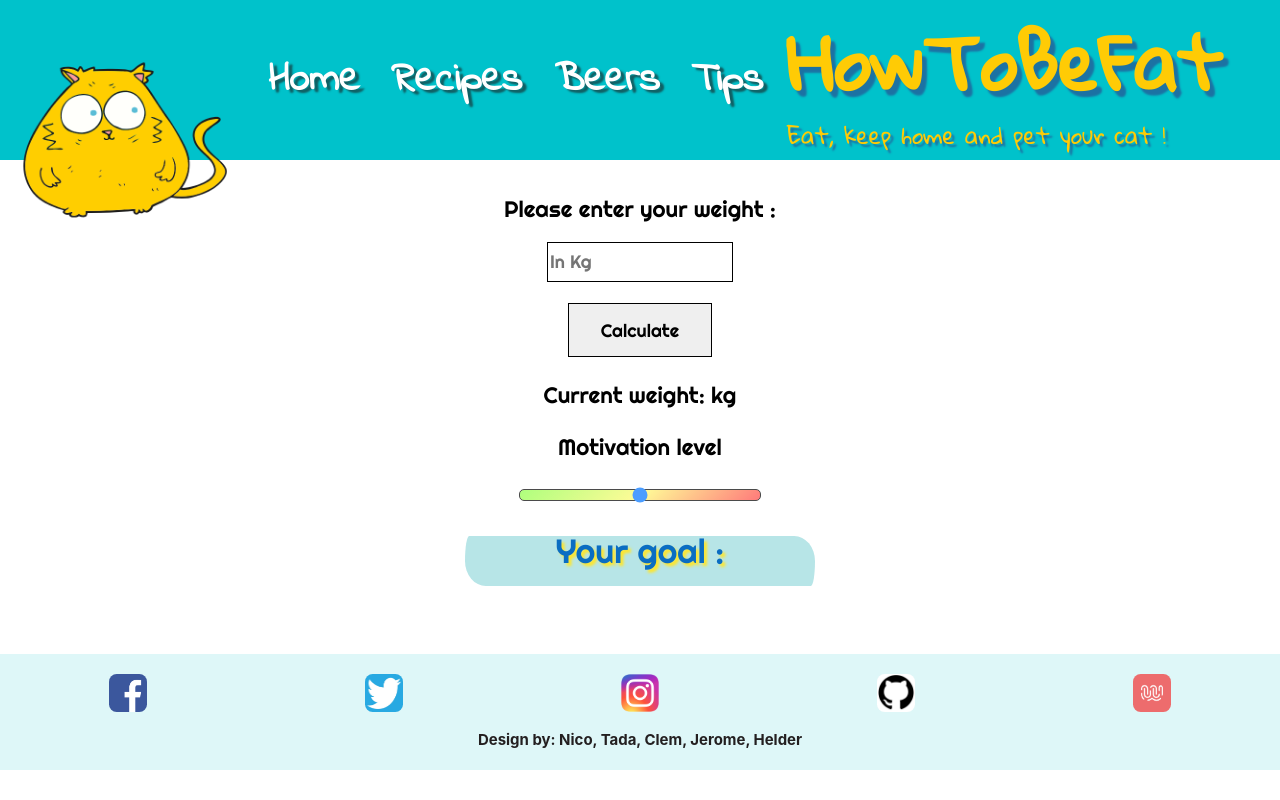
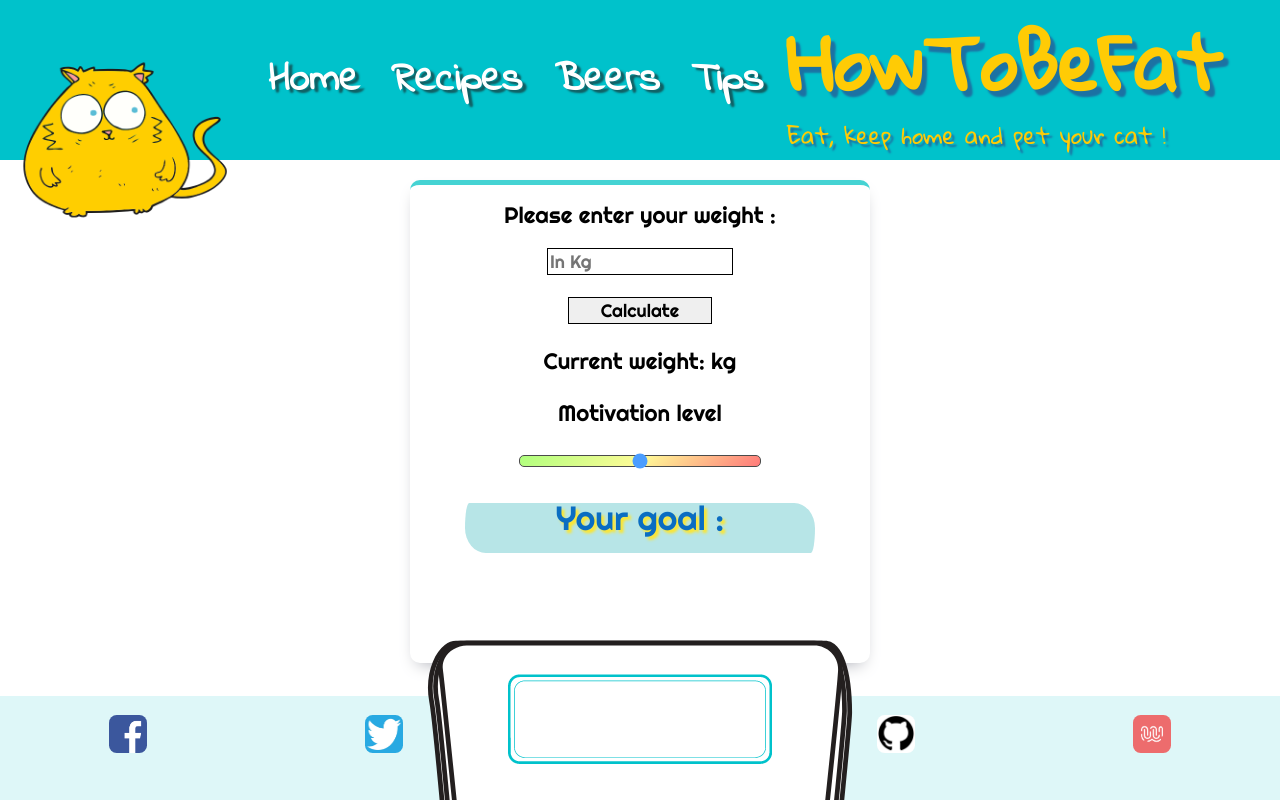
Before and after one commit to WildCodeSchool/paris-0320-project2-howToBeFat, a React (Create React App) app: page /Calculator in a window 1280 px wide. Shown: the top 800 px of the page. Built offline with nearby package versions, Linux system fonts and the light colour scheme; a web font is replaced by a local one.

Commit message:
style desktop media

```diff
--- a/src/components/Calculator.css
+++ b/src/components/Calculator.css
@@ -85,3 +85,21 @@
 @media screen and (min-width: 750px) {
 
 }
+
+@media screen and (min-width: 1050px) {
+    .calculator {
+        display: flex;
+        height: 100%;
+        align-items: center;
+    }
+
+    .calculator-form {
+        margin: 20px;
+        padding: 15px 30px;
+        border-radius: 10px;
+        border-top: 5px solid #45D3D3;
+        box-shadow: 0 8px 17px -8px #A3A5AE;
+        background-color: #FFF;
+        width: 400px;
+    }
+}
--- a/src/components/Calculator.js
+++ b/src/components/Calculator.js
@@ -1,6 +1,6 @@
 import React from 'react'
 import './Calculator.css'
-// import balance from '../images/balance.png'
+import balance from '../images/balance.png'
 
 class Calculator extends React.Component {
     state = {
@@ -73,6 +73,7 @@ class Calculator extends React.Component {
                             max="100"
                         />
                     <p className="goal" value={this.state.weightToReach} onChange={this.weightChange} className="goal">Your goal : {this.state.weightToReach}</p>
+                    <img src={balance} alt='balance'/>
                     </div>
                 </form>
             </div>
```
